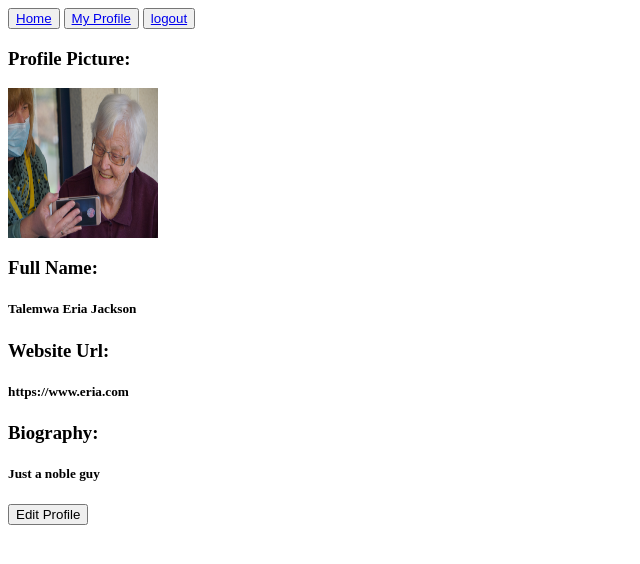
After one commit to eria-developer/blog, a Django app: page /user/profile/1/ in a window 1280 px wide. The commit adds this page. Shown: the top 564 px of the page, without its empty margins (0-640 px from the left). Run offline with Django 5.2, Linux system fonts and the light colour scheme; a user stored in the database is signed in; data comes from the database, SQL or seed files in the repository; both versions use the stored data as it was after the commit.

Commit message:
implemented show profile and edit profile functionalities

```diff
--- a/blogsite/urls.py
+++ b/blogsite/urls.py
@@ -17,7 +17,10 @@ urlpatterns = [
     path("password_reset/", auth_views.PasswordResetView.as_view(), name="password_reset"),
     path("password_reset/done/", auth_views.PasswordResetDoneView.as_view(), name="password_reset_done"),
     path("reset/<uidb64>/<token>", auth_views.PasswordResetConfirmView.as_view(), name="password_reset_confirm"),
-    path("reset/done/", auth_views.PasswordResetCompleteView.as_view(), name="password_reset_complete")
+    path("reset/done/", auth_views.PasswordResetCompleteView.as_view(), name="password_reset_complete"),
+
+    path("user/profile/<int:id>/", views.profile, name="profile"),
+    path("user/edit_profile/<int:id>/", views.edit_profile, name="edit_profile"),
 ]
 
 urlpatterns += static(settings.MEDIA_URL, document_root=settings.MEDIA_ROOT)
--- a/myblog/forms.py
+++ b/myblog/forms.py
@@ -19,3 +19,9 @@ class EditBlogForm(ModelForm):
     class Meta:
         model = models.Blog
         fields = ["title", "description", "photo"]
+
+
+class ProfileForm(ModelForm):
+    class Meta:
+        model = models.CustomUser
+        fields = ["website", "fullname", "bio", "photo"]
--- a/myblog/models.py
+++ b/myblog/models.py
@@ -5,7 +5,14 @@ from django.utils.text import slugify
 
 
 class CustomUser(AbstractUser):
-    address = models.CharField(max_length=64)
+    address = models.CharField(max_length=64, blank=True, null=True)
+    fullname = models.CharField(max_length=64, blank=True, null=True)
+    photo = models.ImageField(upload_to="user_profile_pics", blank=True, null=True)
+    website = models.URLField(blank=True, null=True)
+    bio = models.TextField(blank=True, null=True)
+
+    def __str__(self):
+        return f"{self.username}"
 
 
 class Blog(models.Model):
--- a/myblog/views.py
+++ b/myblog/views.py
@@ -67,6 +67,33 @@ def home(request):
 
 
 @login_required(login_url="user_signin")
+def profile(request, id):
+    user = get_object_or_404(models.CustomUser, id=id)
+    context = {
+        "user": user,
+    }
+    return render(request, "myblog/profile.html", context)
+
+
+@login_required(login_url="user_signin")
+def edit_profile(request, id):
+    user = get_object_or_404(models.CustomUser, id=id)
+    if request.method == "POST":
+        form = forms.ProfileForm(request.POST, request.FILES, instance=user)
+        if form.is_valid():
+            user_profile = form.save(commit=False)
+            user_profile.user = request.user
+            user_profile.save()
+            return redirect("home")
+    else:
+        form = forms.ProfileForm(instance=user)
+    context = {
+        "form": form,
+    }
+    return render(request, "myblog/edit_profile.html", context)
+
+
+@login_required(login_url="user_signin")
 def add_blog(request):
     if request.method == "POST":
         form = forms.AddBlogForm(request.POST, request.FILES)
--- a/templates/base.html
+++ b/templates/base.html
@@ -9,6 +9,7 @@
 <body>
 {% if request.user.is_authenticated %}
 <button type="button"><a href={% url "home" %}>Home</a></button>
+<button type="button"><a href={% url "profile" id=user.id %}>My Profile</a></button>
 <button type="button"><a href={% url "user_signout" %}>logout</a></button>
 {% endif %}
     {% block content %}{% endblock content %}
--- /dev/null
+++ b/templates/myblog/profile.html
@@ -0,0 +1,37 @@
+{% extends "base.html" %} {% block title %}My Profile{% endblock title %}
+{%block content %}
+
+<div>
+  <h3>Profile Picture:</h3>
+  {% if user.photo %}
+  <img
+    src="{{ user.photo.url }}"
+    alt="profile pic"
+    width="150px"
+    height="150px"
+  />
+  {% endif %}
+</div>
+
+<div>
+  <h3>Full Name:</h3>
+  <h5>{{ user.fullname }}</h5>
+</div>
+
+<div>
+  <h3>Website Url:</h3>
+  <h5>{{ user.website }}</h5>
+</div>
+
+<div>
+  <h3>Biography:</h3>
+  <h5>{{ user.bio }}</h5>
+</div>
+
+<div>
+  <a href='{% url "edit_profile" id=user.id%}'>
+    <button>Edit Profile</button>
+  </a>
+</div>
+
+{% endblock content %}
```
Also changed, not shown: templates/myblog/edit_profile.html (added, +17 -0 lines), db.sqlite3, media/user_profile_pics/homecare-image-1.jpg (added), myblog/migrations/0006_profile.py (added), myblog/migrations/0007_customuser_bio_customuser_fullname_customuser_photo_and_more.py (added).
